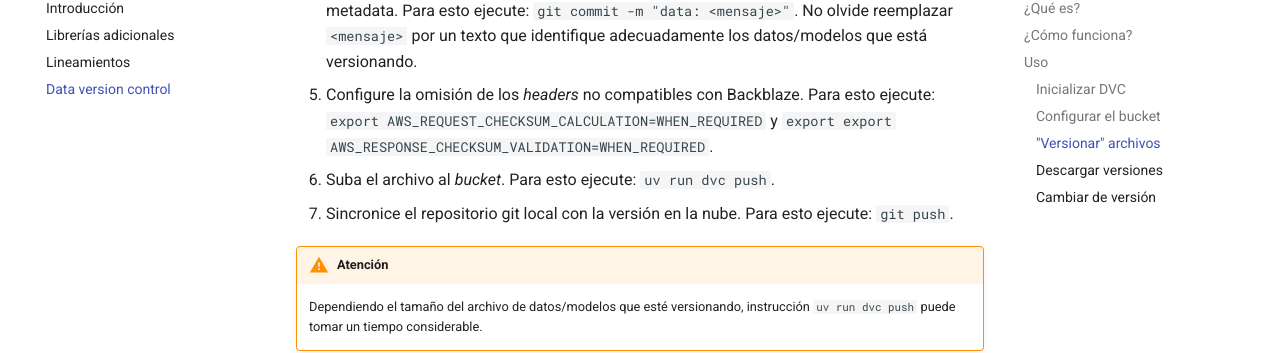
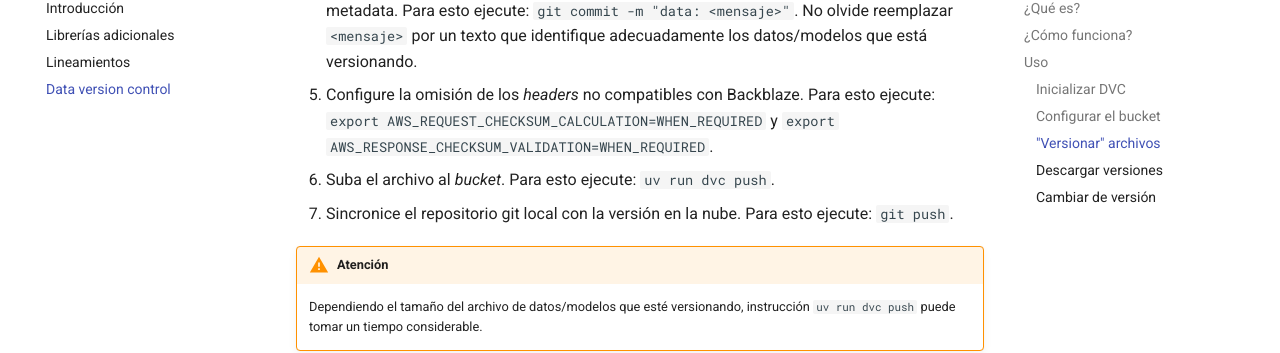
Before and after one commit to alejpelo/plantilla-proyecto-python, an MkDocs documentation site: the page built from docs/otros/dvc.md, in a window 1280 px wide and 900 px high, scrolled down 3467 px. Shown: the part 148-501 px from the top of the window. Built offline with MkDocs 1.6.1 and Material for MkDocs 9.7.7, drawn with Linux system fonts in a browser that asks for light colours; comment, search, counter and statistics services are not loaded.

Commit message:
docs: Ajusta documentación DVC

```diff
--- a/docs/otros/dvc.md
+++ b/docs/otros/dvc.md
@@ -82,7 +82,7 @@ Una vez configurado **DVC** tal como se indicó anteriormente, para "versionar"
 2. Indíquele a **DVC** que debe versionar el archivo. Para esto ejecute la siguiente instrucción: `uv run dvc add data/<nombre archivo>`. No olvide reemplazar `<nombre archivo>` por el nombre del archivo, con su respectiva extensión, que agregó en el punto 1.
 3. Indíquele a Git que agregue el archivo (`.dvc`) con la metadata que identifica la versión especifica del archivo de datos. Para esto, ejecute: `git add data/<nombre archivo>.dvc`. No olvide reemplazar `<nombre archivo>` por el nombre del archivo, con su respectiva extensión, que agregó en el punto 1.
 4. Haga _commit_ en Git para dejar trazabilidad del archivo de datos por medio del archivo con la metadata. Para esto ejecute: `git commit -m "data: <mensaje>"`. No olvide reemplazar `<mensaje>` por un texto que identifique adecuadamente los datos/modelos que está versionando.
-5. Configure la omisión de los _headers_ no compatibles con Backblaze. Para esto ejecute: `export AWS_REQUEST_CHECKSUM_CALCULATION=WHEN_REQUIRED` y `export export AWS_RESPONSE_CHECKSUM_VALIDATION=WHEN_REQUIRED`.
+5. Configure la omisión de los _headers_ no compatibles con Backblaze. Para esto ejecute: `export AWS_REQUEST_CHECKSUM_CALCULATION=WHEN_REQUIRED` y `export AWS_RESPONSE_CHECKSUM_VALIDATION=WHEN_REQUIRED`.
 6. Suba el archivo al _bucket_. Para esto ejecute: `uv run dvc push`.
 7. Sincronice el repositorio git local con la versión en la nube. Para esto ejecute: `git push`.
 
```
